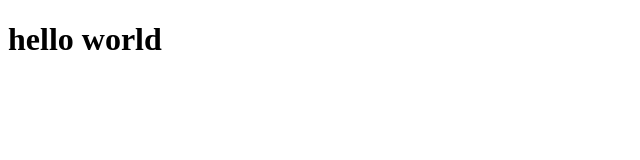
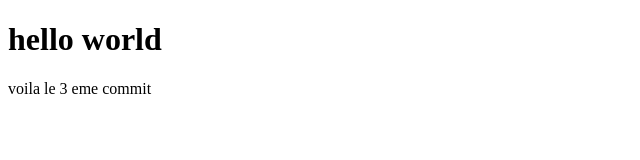
Before and after one commit to ahlem-belbel/mtn, a plain HTML site: page index.html in a window 1280 px wide. Shown: the whole page, without its empty margins (0-640 px from the left). Drawn offline with Linux system fonts and the light colour scheme.

Commit message:
third commit

```diff
--- a/index.html
+++ b/index.html
@@ -8,5 +8,9 @@
 <body>
 
     <h1>hello world</h1>
+    <p>voila le 3 eme commit
+
+    </p>
+
 </body>
 </html>
```
